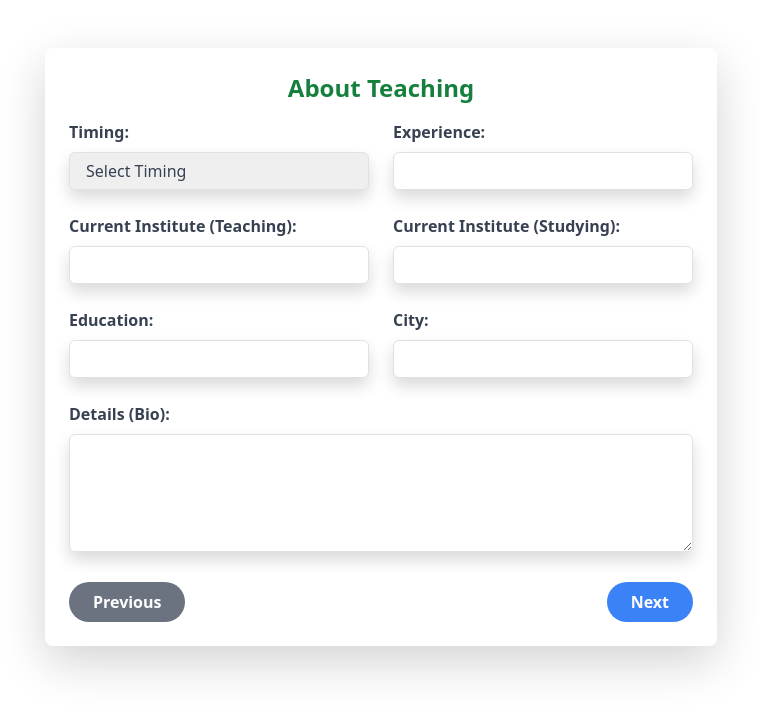
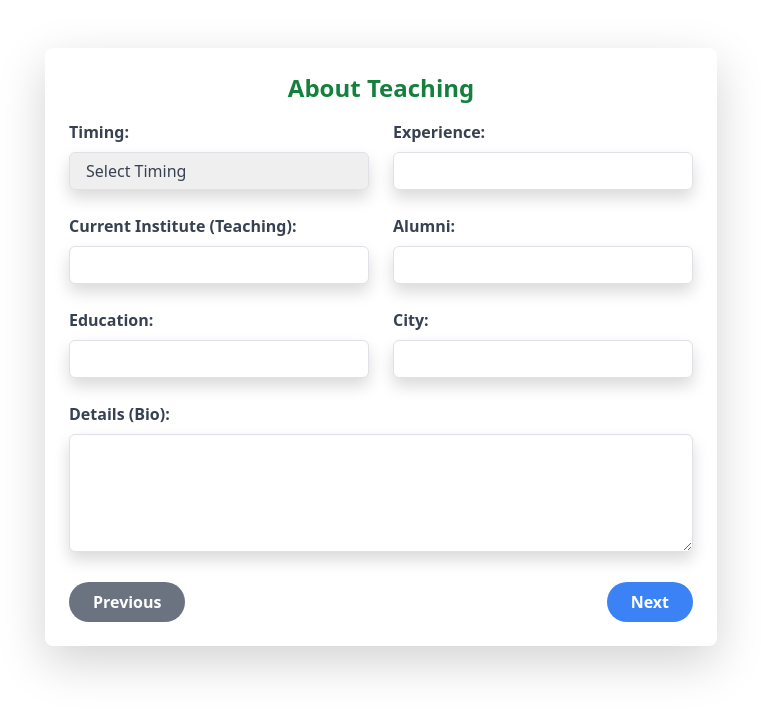
Before and after one commit to manan-Abdul1/tutor-hiring-project, a React (Create React App) app in the folder frontend/: page /register-tutor in a window 1280 px wide. Both pictures are taken after typing "Sample", "Sample", "name@example.com", "Sample", "Sample123", "Sample123" into the empty fields and a click on the button "Next". Shown: the top 714 px of the page, without its empty margins (259-1020 px from the left). Built offline with nearby package versions, Linux system fonts and the light colour scheme.

Commit message:
Teacher Form is Done

```diff
--- a/frontend/src/pages/Register/RegisterTutor.js
+++ b/frontend/src/pages/Register/RegisterTutor.js
@@ -2,6 +2,7 @@ import React, { useState } from 'react';
 import StepTwo from './StepTwo/StepTwo';
 import StepThree from './StepThree/StepThree';
 import PersonalInformation from './StepOne/StepOne';
+
 
 const RegisterTutor = () => {
   const [currentStep, setCurrentStep] = useState(1);
@@ -15,10 +16,13 @@ const RegisterTutor = () => {
     address: '',
     gender:'',
     age: '',
+    timing:'',
+    experience: '',
+    currentTeachInstitute:'',
+    alumni:'',
+    education: '',
     city: '',
     bio: '',
-    education: '',
-    experience: '',
     language:'',
     classes:[],
     subjects:[],
@@ -29,63 +33,60 @@ const RegisterTutor = () => {
 
   const handleInputChange = (event) => {
     const { name, value } = event.target;
-    setFormData({
-      ...formData,
+    setFormData((prevData) => ({
+      ...prevData,
       [name]: value,
-    });
+    }));
   };
 
   const handleNextStep = () => {
-    setCurrentStep(currentStep + 1);
+    setCurrentStep((prevStep) => prevStep + 1);
   };
 
   const handlePrevStep = () => {
-    setCurrentStep(currentStep - 1);
+    setCurrentStep((prevStep) => prevStep - 1);
+  };
+
+  const handleFormSubmit = () => {
+    // Send form data to backend for storage
+    console.log(formData);
   };
 
   const handleSubmit = (event) => {
     event.preventDefault();
-    // Send form data to backend for storage
+    handleFormSubmit();
   };
+
   const navigation = {
     previous: handlePrevStep,
-    next: handleNextStep
+    next: handleNextStep,
   };
 
   return (
-
-    <form onSubmit={handleSubmit}>
       <div className="my-12">
         {currentStep === 1 && (
           <PersonalInformation
             formData={formData}
             setFormData={setFormData}
-          handleInputChange={handleInputChange}
             navigation={navigation}
           />
-          // handleNextStep={handleNextStep}
         )}
-      </div>
         {currentStep === 2 && (
           <StepTwo
             formData={formData}
             setFormData={setFormData}
-          handleInputChange={handleInputChange}
             navigation={navigation}
-        //   handleNextStep={handleNextStep}
-        //   handlePrevStep={handlePrevStep}
           />
         )}
         {currentStep === 3 && (
           <StepThree
             formData={formData}
             setFormData={setFormData}
-          handleInputChange={handleInputChange}
             navigation={navigation}
-        //   handlePrevStep={handlePrevStep}
+            handleSubmit={handleFormSubmit}
           />
         )}
-    </form>
+      </div>
   );
 };
 
--- a/frontend/src/pages/Register/StepThree/StepThree.js
+++ b/frontend/src/pages/Register/StepThree/StepThree.js
@@ -1,6 +1,6 @@
 import React, { useState } from 'react';
 
-const StepThree = ({ formData, setFormData, navigation }) => {
+const StepThree = ({ formData, setFormData, navigation, handleSubmit }) => {
   const { previous, next } = navigation;
   const [subjects, setSubjects] = useState(formData.subjects || []);
   const [classes, setClasses] = useState(formData.classes || []);
@@ -36,15 +36,14 @@ const StepThree = ({ formData, setFormData, navigation }) => {
   const handleRemoveClass = (index) => {
     setClasses((prevClasses) => prevClasses.filter((_, i) => i !== index));
   };
-
-  const handleSubmit = () => {
-    console.log('submitted');
-  };
-
+  const handleSubmitForm = (event)=>{
+    event.preventDefault();
+    handleSubmit();
+  }
   return (
     <div className="mx-auto bg-white rounded-lg overflow-hidden shadow-lg p-8 mb-4 w-[700px]">
       <h1 className="text-2xl text-center text-green-600 font-bold mb-8">Areas & Subjects</h1>
-
+      <form onSubmit={handleSubmitForm}>
       <div className="grid grid-cols-2 gap-4 mb-4">
         <div>
           <label htmlFor="class" className="block text-gray-700 font-bold mb-2">
@@ -195,12 +194,13 @@ const StepThree = ({ formData, setFormData, navigation }) => {
         </button>
         <button
           className="bg-green-500 hover:bg-green-700 text-white font-bold py-2 px-4 rounded focus:outline-none focus:shadow-outline"
-          type="button"
-          onClick={handleSubmit}
+          type="submit"
+          // onClick={handleSubmitForm}
         >
           Submit
         </button>
       </div>
+</form>
     </div>
   );
 };
--- a/frontend/src/pages/Register/StepTwo/StepTwo.js
+++ b/frontend/src/pages/Register/StepTwo/StepTwo.js
@@ -65,14 +65,14 @@ const StepTwo = ({ formData, setFormData, navigation }) => {
             </div>
             <div>
               <label className="block text-gray-700 font-bold mb-2" htmlFor="currentStudyInstitute">
-                Current Institute (Studying):
+                Alumni:
               </label>
               <input
                 className="shadow appearance-none border rounded w-full py-2 px-3 text-gray-700 leading-tight focus:outline-none focus:shadow-outline"
                 type="text"
-                name="currentStudyInstitute"
-                id="currentStudyInstitute"
-                value={formData.currentStudyInstitute}
+                name="alumni"
+                id="alumni"
+                value={formData.alumni}
                 onChange={handleInputChange}
               />
             </div>
```
Lines whose indentation alone changed are shown as unchanged.
